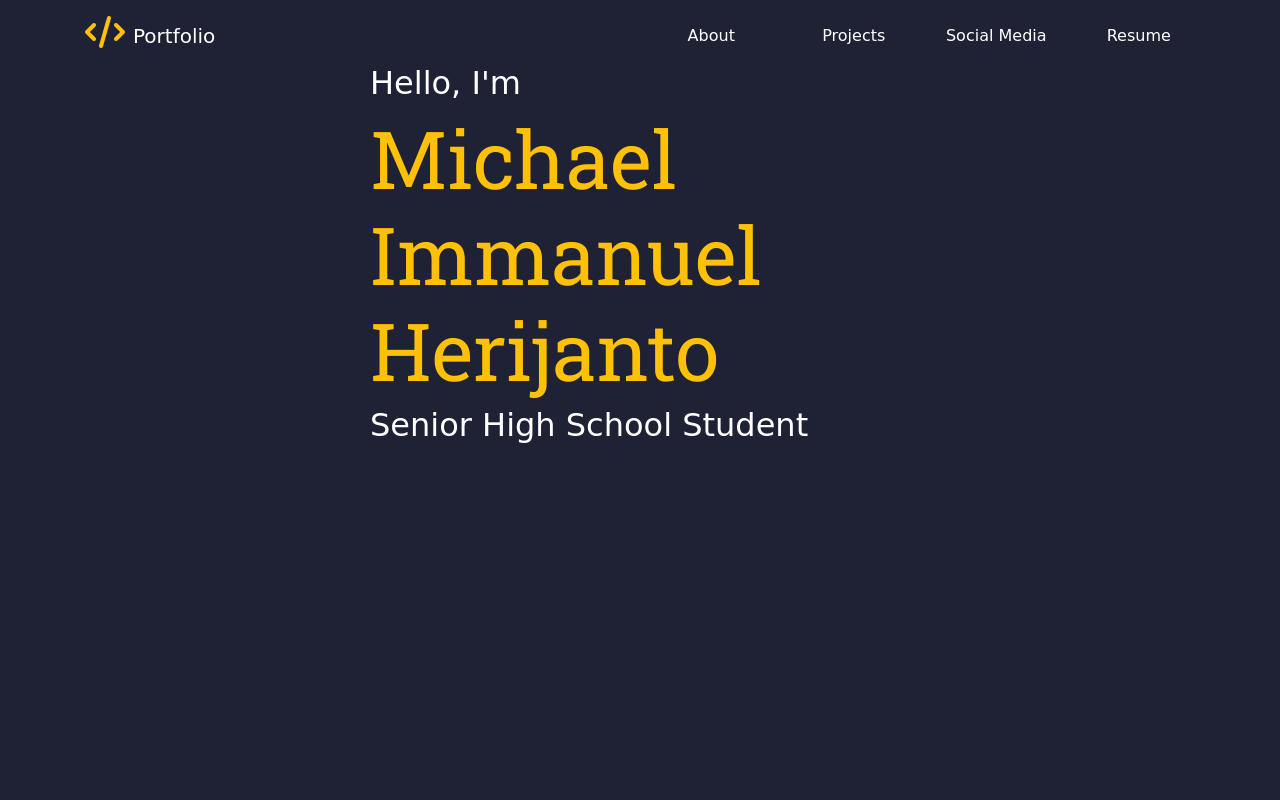
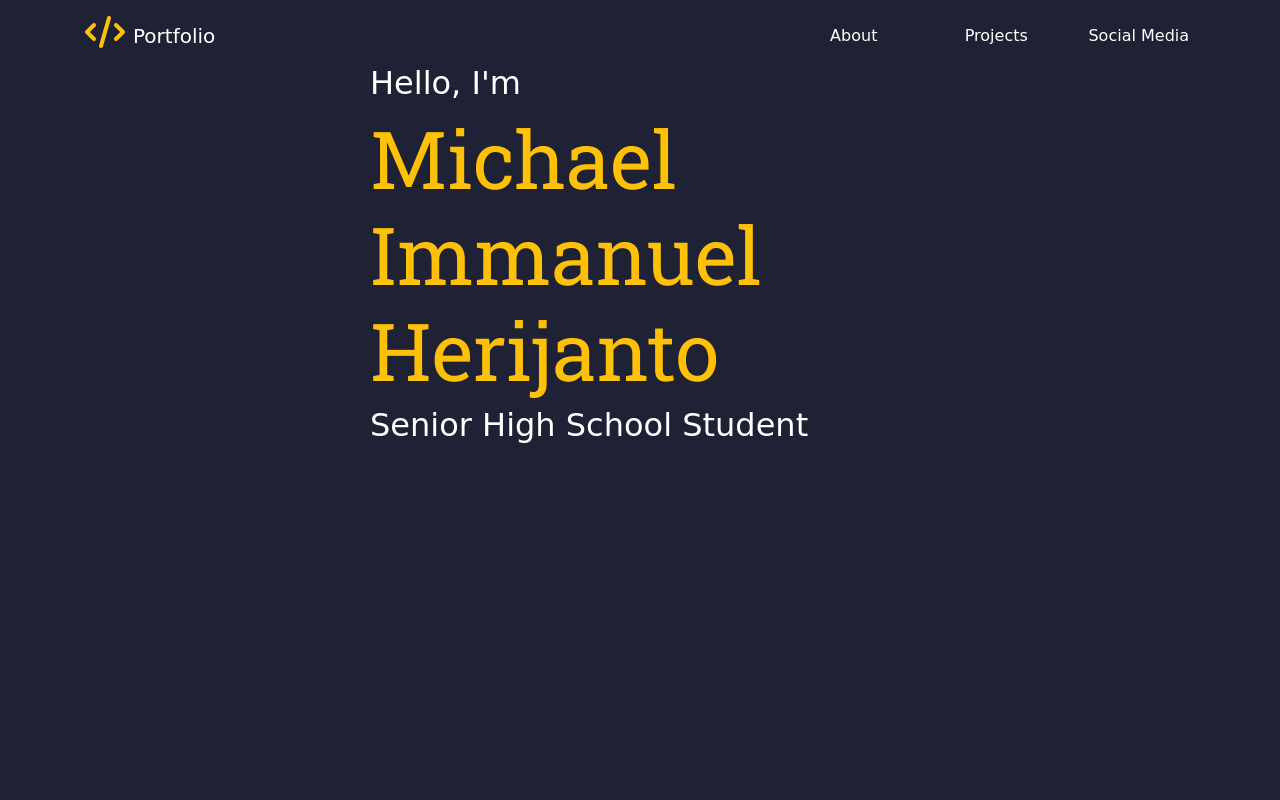
Before and after one commit to michaelimmanuel/michaelimmanuel.github.io, a plain HTML site: page index.html in a window 1280 px wide. Shown: the top 800 px of the page. Drawn offline with nearby package versions, Linux system fonts and the light colour scheme; a web font is replaced by a local one.

Commit message:
Update index.html

```diff
--- a/index.html
+++ b/index.html
@@ -53,14 +53,7 @@
                 >Social Media</a
               >
             </div>
-            <div class="col-3">
-              <a
-                href="https://packetcode.github.io/web-development-crash-course/resume-mini-project/"
-                target="_blank"
-                class="text-white navigation-link"
-                >Resume</a
-              >
-            </div>
+
           </div>
         </div>
       </div>
```
